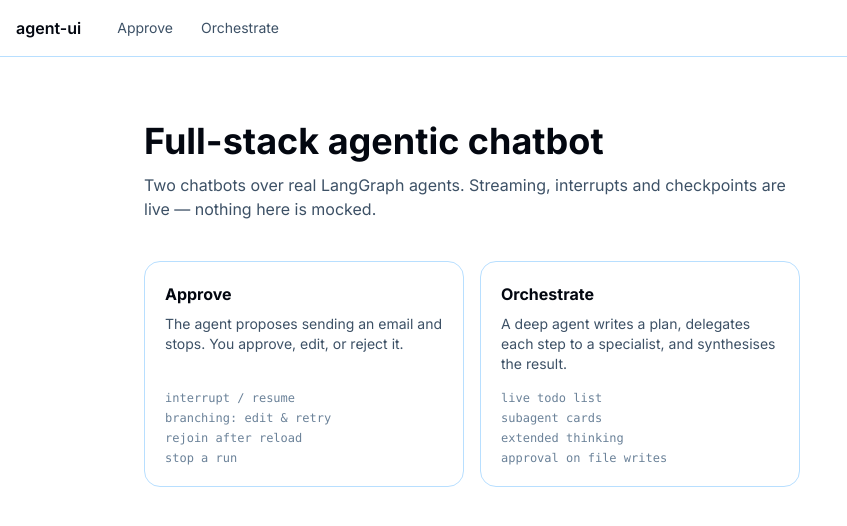
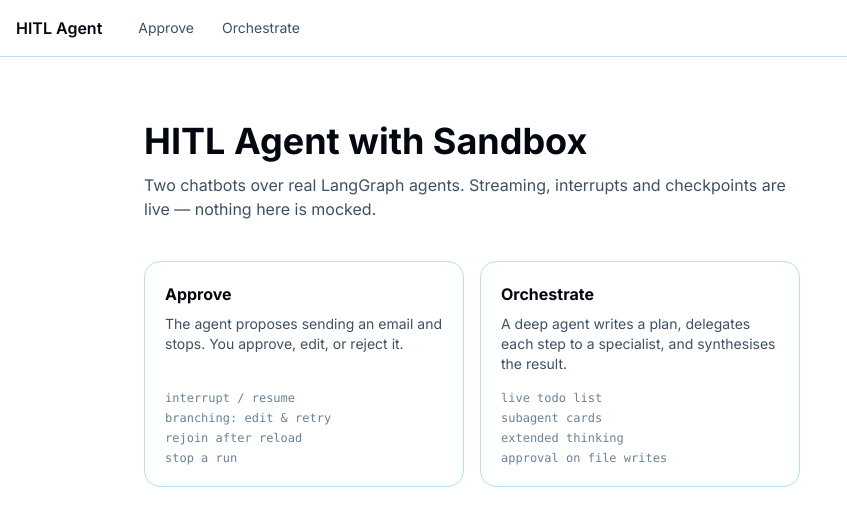
Before and after one commit to phanhpp/HITL-Agent-with-Sandbox, a Next.js app in the folder packages/web/: page / in a window 1280 px wide. Shown: the top 526 px of the page, without its empty margins (0-847 px from the left). Built offline with nearby package versions, Linux system fonts and the light colour scheme.

Commit message:
Rename the app to HITL Agent with Sandbox

```diff
--- a/packages/web/app/approve/page.tsx
+++ b/packages/web/app/approve/page.tsx
@@ -2,7 +2,7 @@
 import { ApproveClient } from "@/features/approve/ApproveClient";
 
 export const metadata: Metadata = {
-  title: "Approve — Full-stack agentic chatbot",
+  title: "Approve — HITL Agent with Sandbox",
   description: "The agent pauses before sending an email. Approve, edit, or reject it.",
 };
 
--- a/packages/web/app/layout.tsx
+++ b/packages/web/app/layout.tsx
@@ -15,8 +15,8 @@
 });
 
 export const metadata: Metadata = {
-  title: "Full-stack agentic chatbot",
-  description: "Human-in-the-loop, orchestration, and time travel over LangGraph.",
+  title: "HITL Agent with Sandbox",
+  description: "Human-in-the-loop agents with an isolated sandbox, on LangGraph.",
 };
 
 export default function RootLayout({ children }: { children: React.ReactNode }) {
--- a/packages/web/app/login/page.tsx
+++ b/packages/web/app/login/page.tsx
@@ -34,7 +34,7 @@
         className="w-full max-w-sm space-y-4 rounded-xl border border-border bg-surface p-6 shadow-sm"
       >
         <div>
-          <h1 className="text-lg font-semibold">Full-stack agentic chatbot</h1>
+          <h1 className="text-lg font-semibold">HITL Agent with Sandbox</h1>
           <p className="mt-1 text-sm text-text-secondary">
             Every message here spends the owner&apos;s model credit, so the demo is
             password-protected. Ask for the password, or clone the repo and run it with your own key.
--- a/packages/web/app/orchestrate/page.tsx
+++ b/packages/web/app/orchestrate/page.tsx
@@ -2,7 +2,7 @@
 import { OrchestrateClient } from "@/features/orchestrate/OrchestrateClient";
 
 export const metadata: Metadata = {
-  title: "Orchestrate — Full-stack agentic chatbot",
+  title: "Orchestrate — HITL Agent with Sandbox",
   description: "A deep agent plans a todo list, delegates to subagents, and synthesises.",
 };
 
--- a/packages/web/app/page.tsx
+++ b/packages/web/app/page.tsx
@@ -22,7 +22,7 @@
     <div className="h-full overflow-y-auto">
       <div className="max-w-5xl mx-auto px-4 py-12 sm:py-16">
         <h1 className="text-3xl sm:text-4xl font-bold text-text text-balance">
-          Full-stack agentic chatbot
+          HITL Agent with Sandbox
         </h1>
         <p className="mt-3 text-text-secondary max-w-2xl">
           Two chatbots over real LangGraph agents. Streaming, interrupts and
--- a/packages/web/components/Nav.tsx
+++ b/packages/web/components/Nav.tsx
@@ -17,7 +17,7 @@
     <nav className="shrink-0 border-b border-border bg-surface">
       <div className="flex items-center gap-6 px-4 h-14">
         <Link href="/" className="font-semibold text-text hover:text-primary transition-colors">
-          agent-ui
+          HITL Agent
         </Link>
         <div className="flex items-center gap-1">
           {LINKS.map(({ href, label }) => {
```
Also changed, not shown: 1 other file (tests, documents, lock files or other folders).
